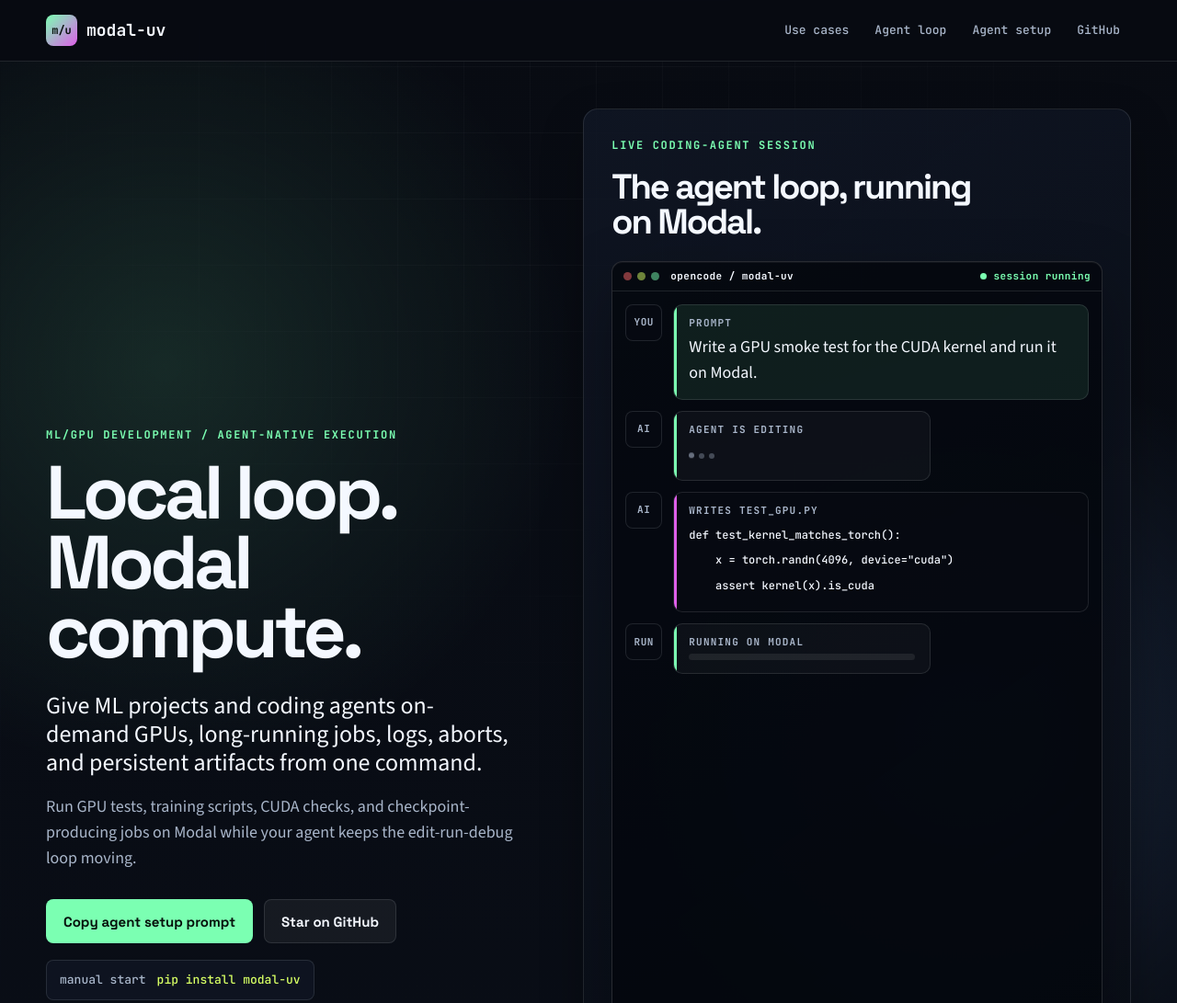
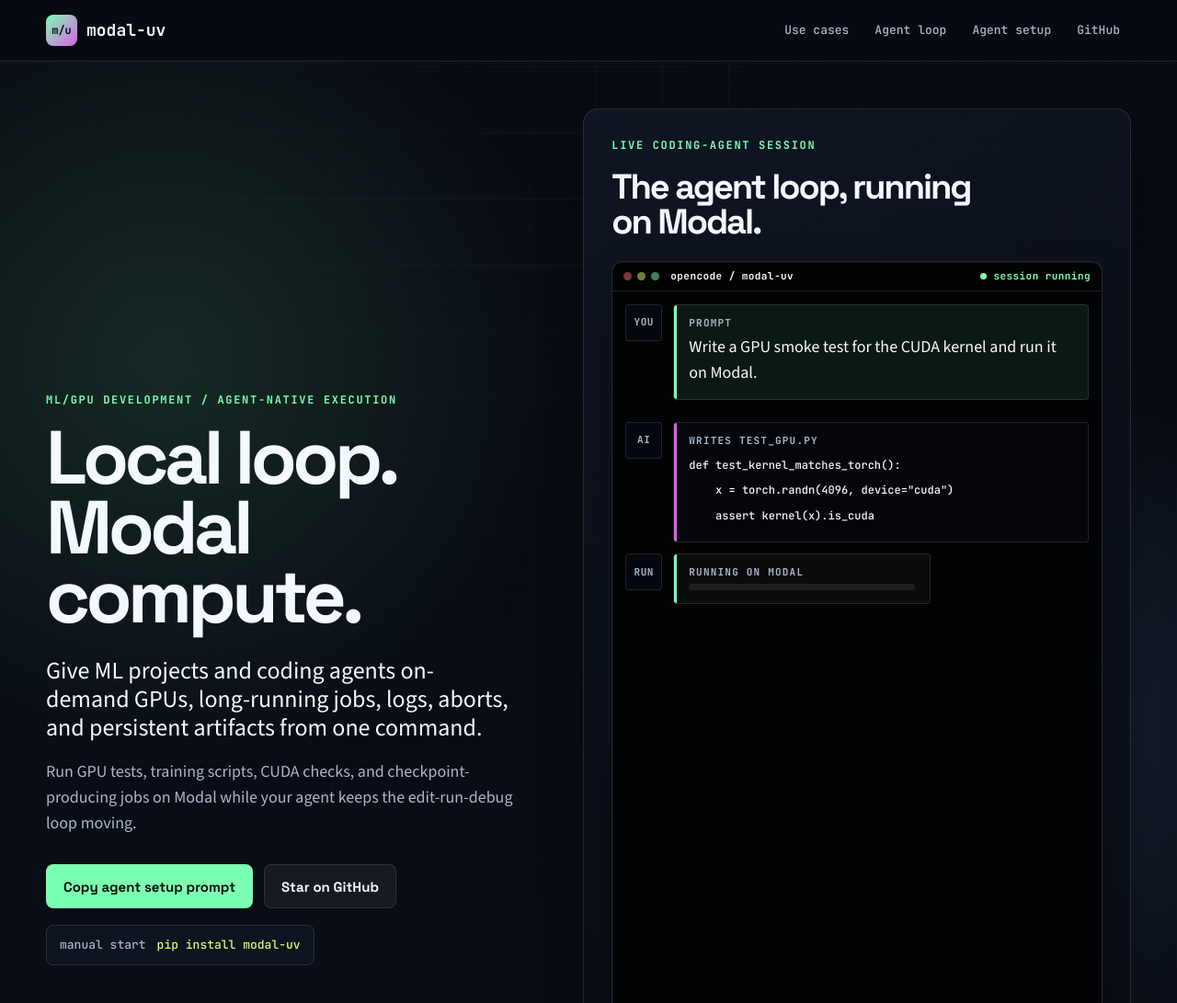
Before and after one commit to ofekby/modal-uv, an Astro site in the folder site/: page / in a window 1280 px wide. Shown: the top 1091 px of the page at 92% size. Built offline with nearby package versions, Linux system fonts and the light colour scheme; Astro itself is replaced by a stand-in of ours.

Commit message:
Refine hero terminal animation timing

```diff
--- a/site/src/styles/global.css
+++ b/site/src/styles/global.css
@@ -195,8 +195,8 @@ code { color: var(--lime); font-family: "JetBrains Mono", ui-monospace, SFMono-R
   overflow: hidden;
   border: 1px solid rgba(255, 255, 255, 0.14);
   border-radius: 12px;
-  background: rgba(3, 6, 12, 0.72);
-  box-shadow: inset 0 1px 0 rgba(255, 255, 255, 0.05), 0 28px 70px rgba(0, 0, 0, 0.28);
+  background: #020304;
+  box-shadow: inset 0 1px 0 rgba(255, 255, 255, 0.05), 0 18px 46px rgba(0, 0, 0, 0.28);
 }
 
 .agent-terminal__bar {
@@ -238,20 +238,22 @@ code { color: var(--lime); font-family: "JetBrains Mono", ui-monospace, SFMono-R
   grid-template-columns: 40px minmax(0, 1fr);
   gap: 12px;
   align-items: start;
+  max-height: 180px;
+  overflow: hidden;
   opacity: 0;
   transform: translateY(10px);
-  animation: chat-enter 0.65s ease forwards;
+  animation: chat-enter 0.65s ease var(--enter-delay, 0s) forwards;
 }
 
-.chat-row:nth-child(2) { animation-delay: 0.9s; }
-.chat-row:nth-child(3) { animation-delay: 2.3s; }
-.chat-row:nth-child(4) { animation-delay: 3.7s; }
-.chat-row:nth-child(5) { animation-delay: 5.1s; }
-.chat-row:nth-child(6) { animation-delay: 6.4s; }
-.chat-row:nth-child(7) { animation-delay: 7.4s; }
-.chat-row:nth-child(8) { animation-delay: 8.7s; }
-.chat-row:nth-child(9) { animation-delay: 10s; }
-.chat-row:nth-child(10) { animation-delay: 11.4s; }
+.chat-row:nth-child(2) { --enter-delay: 1s; --exit-delay: 2.2s; }
+.chat-row:nth-child(3) { --enter-delay: 2.45s; }
+.chat-row:nth-child(4) { --enter-delay: 4.2s; --exit-delay: 5.6s; }
+.chat-row:nth-child(5) { --enter-delay: 5.85s; }
+.chat-row:nth-child(6) { --enter-delay: 7s; }
+.chat-row:nth-child(7) { --enter-delay: 8.1s; --exit-delay: 9.25s; }
+.chat-row:nth-child(8) { --enter-delay: 9.5s; }
+.chat-row:nth-child(9) { --enter-delay: 11s; --exit-delay: 12.35s; }
+.chat-row:nth-child(10) { --enter-delay: 12.6s; }
 
 .chat-avatar {
   display: grid;
@@ -259,7 +261,7 @@ code { color: var(--lime); font-family: "JetBrains Mono", ui-monospace, SFMono-R
   height: 40px;
   place-items: center;
   border: 1px solid var(--faint);
-  border-radius: 8px;
+  border-radius: 4px;
   color: var(--muted);
   background: rgba(8, 11, 18, 0.72);
   font: 700 11px/1 "JetBrains Mono", monospace;
@@ -271,7 +273,7 @@ code { color: var(--lime); font-family: "JetBrains Mono", ui-monospace, SFMono-R
   position: relative;
   overflow: hidden;
   border: 1px solid var(--faint);
-  border-radius: 10px;
+  border-radius: 4px;
   padding: 14px 16px;
   background: rgba(8, 11, 18, 0.5);
 }
@@ -308,6 +310,12 @@ code { color: var(--lime); font-family: "JetBrains Mono", ui-monospace, SFMono-R
 .chat-row--success .chat-bubble::before { background: var(--lime); }
 .chat-row--success .chat-avatar { color: #07110c; background: var(--lime); }
 
+.chat-row--loading {
+  max-height: 82px;
+  animation:
+    chat-enter 0.45s ease var(--enter-delay, 0s) forwards,
+    chat-collapse 0.36s ease var(--exit-delay, 1.2s) forwards;
+}
 .chat-row--loading .chat-bubble { width: min(280px, 100%); background: rgba(255, 255, 255, 0.035); }
 .loading-dots { display: inline-flex; gap: 5px; padding: 4px 0; }
 .loading-dots i { width: 6px; height: 6px; border-radius: 50%; background: var(--muted); animation: dot-wait 1.2s ease-in-out infinite; }
@@ -322,7 +330,7 @@ code { color: var(--lime); font-family: "JetBrains Mono", ui-monospace, SFMono-R
   align-items: center;
   min-width: 0;
   border: 1px solid var(--faint);
-  border-radius: 8px;
+  border-radius: 4px;
   padding: 10px 12px;
   color: var(--muted);
   background: rgba(255, 255, 255, 0.04);
@@ -414,6 +422,7 @@ code { color: var(--lime); font-family: "JetBrains Mono", ui-monospace, SFMono-R
 .site-footer a:hover { color: var(--mint); }
 
 @keyframes chat-enter { to { opacity: 1; transform: translateY(0); } }
+@keyframes chat-collapse { to { max-height: 0; margin-bottom: -12px; opacity: 0; transform: translateY(-6px); } }
 @keyframes cursor-blink { 50% { opacity: 0; } }
 @keyframes status-pulse { 50% { box-shadow: 0 0 0 7px rgba(123, 255, 178, 0.08); } }
 @keyframes dot-wait { 0%, 80%, 100% { opacity: 0.35; transform: translateY(0); } 40% { opacity: 1; transform: translateY(-2px); } }
```
